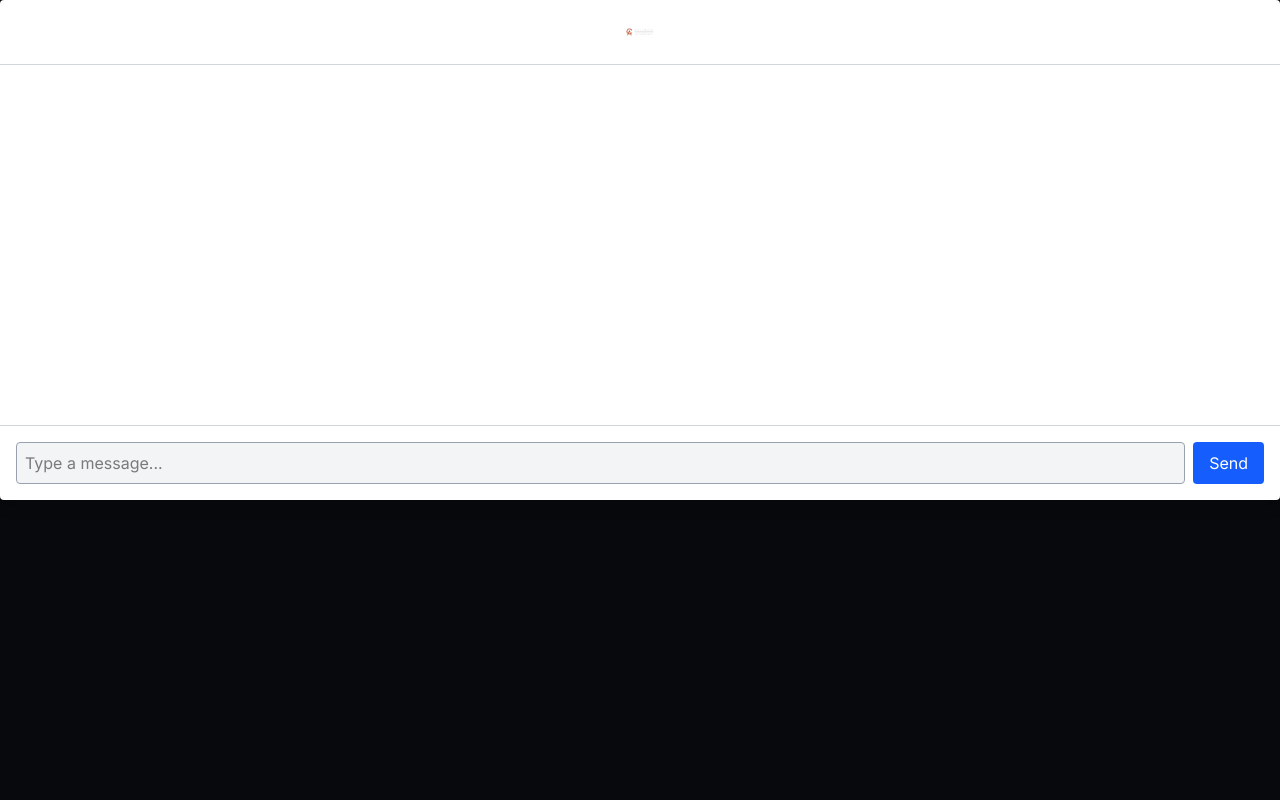
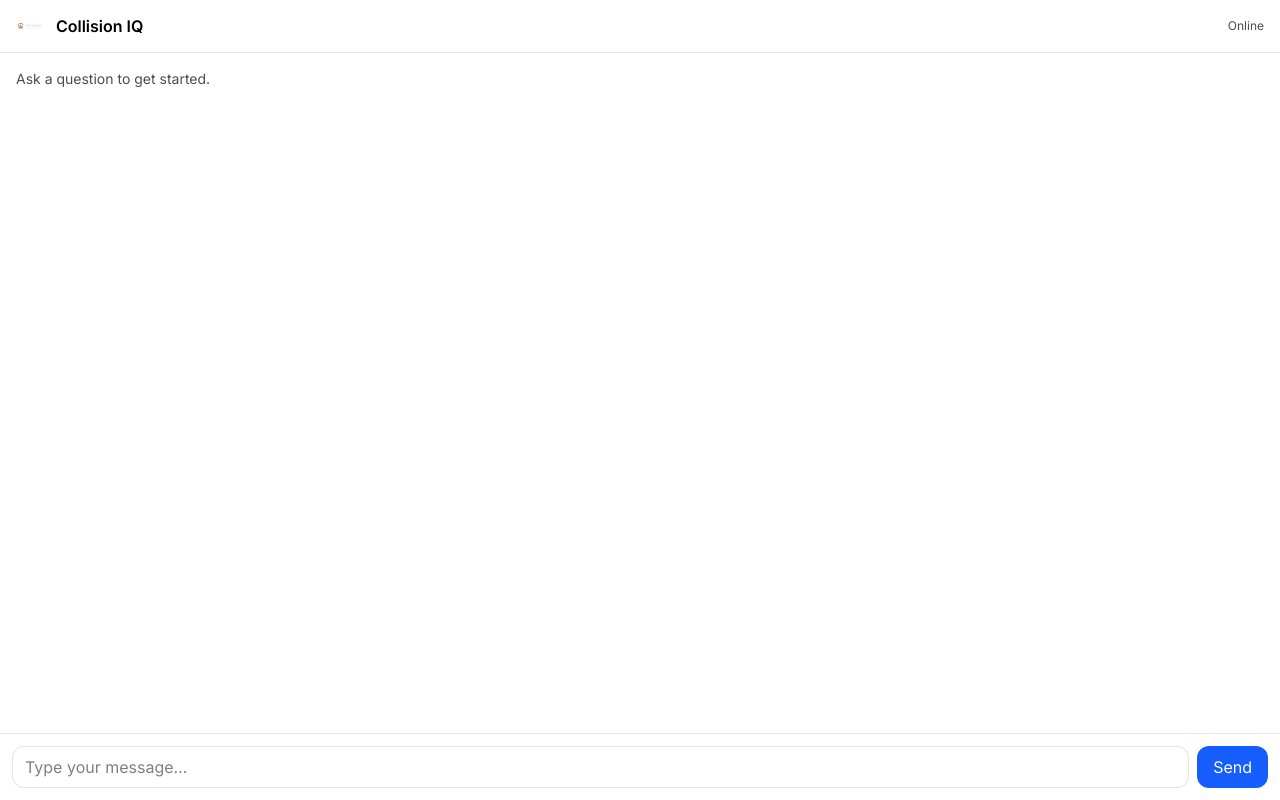
Before and after one commit to Collision-IQ/Collision-IQ, a Next.js app: page /widget in a window 1280 px wide. Built offline with nearby package versions, Linux system fonts and the light colour scheme.

Commit message:
widget page revision

```diff
--- a/src/app/widget/page.tsx
+++ b/src/app/widget/page.tsx
@@ -1,108 +1,11 @@
 'use client';
 
-import { useTheme } from 'next-themes';
-import { useState, useEffect, useRef } from 'react';
+import WidgetClient from '@/components/WidgetClient';
 
-type Message = {
-  role: 'user' | 'assistant' | 'system';
-  content: string;
-};
-
-export default function ChatWidget() {
-  const { theme } = useTheme();
-  const [messages, setMessages] = useState<Message[]>([]);
-  const [input, setInput] = useState('');
-  const messagesEndRef = useRef<HTMLDivElement | null>(null);
-
-  const logoSrc =
-    theme === 'light'
-      ? '/brand/logos/Logo-dark.png'
-      : '/brand/logos/Logo-grey.png';
-
-  useEffect(() => {
-    messagesEndRef.current?.scrollIntoView({ behavior: 'smooth' });
-  }, [messages]);
-
-  const sendMessage = async () => {
-    if (!input.trim()) return;
-
-    const userMessage: Message = {
-      role: 'user',
-      content: input,
-    };
-
-    setMessages((prev) => [...prev, userMessage]);
-    setInput('');
-
-    try {
-      const res = await fetch('/api/chat', {
-        method: 'POST',
-        body: JSON.stringify({ message: input }),
-        headers: {
-          'Content-Type': 'application/json',
-        },
-      });
-
-      const data = await res.json();
-
-      const assistantMessage: Message = {
-        role: 'assistant',
-        content: data.message,
-      };
-
-      setMessages((prev) => [...prev, assistantMessage]);
-    } catch (err) {
-      console.error(err);
-    }
-  };
-
+export default function WidgetPage() {
   return (
-    <div className="flex flex-col min-h-[500px] max-h-[80vh] bg-white dark:bg-black text-black dark:text-white rounded overflow-hidden shadow-lg">
-      {/* Logo */}
-      <div className="p-4 border-b border-gray-300 dark:border-gray-700 flex justify-center">
-        <img src={logoSrc} alt="Collision Academy Logo" className="h-8 object-contain" />
-      </div>
-
-      {/* Messages */}
-      <div className="flex-1 overflow-y-auto p-4 space-y-4 max-h-[60vh]">
-        {messages.map((msg, index) => (
-          <div
-            key={index}
-            className={`p-3 rounded-md max-w-[75%] ${
-              msg.role === 'user'
-                ? 'bg-blue-600 text-white self-end ml-auto text-right'
-                : 'bg-gray-200 dark:bg-gray-800 self-start'
-            }`}
-          >
-            {msg.content}
-          </div>
-        ))}
-        <div ref={messagesEndRef} />
-      </div>
-
-      {/* Input */}
-      <div className="p-4 border-t border-gray-300 dark:border-gray-700">
-        <form
-          onSubmit={(e) => {
-            e.preventDefault();
-            sendMessage();
-          }}
-          className="flex space-x-2"
-        >
-          <input
-            className="flex-1 p-2 rounded bg-gray-100 dark:bg-gray-900 border border-gray-400 dark:border-gray-600 text-black dark:text-white"
-            placeholder="Type a message..."
-            value={input}
-            onChange={(e) => setInput(e.target.value)}
-          />
-          <button
-            type="submit"
-            className="bg-blue-600 px-4 py-2 rounded text-white hover:bg-blue-700"
-          >
-            Send
-          </button>
-        </form>
-      </div>
+    <div className="w-full h-full min-h-screen bg-transparent">
+      <WidgetClient />
     </div>
   );
 }
```
